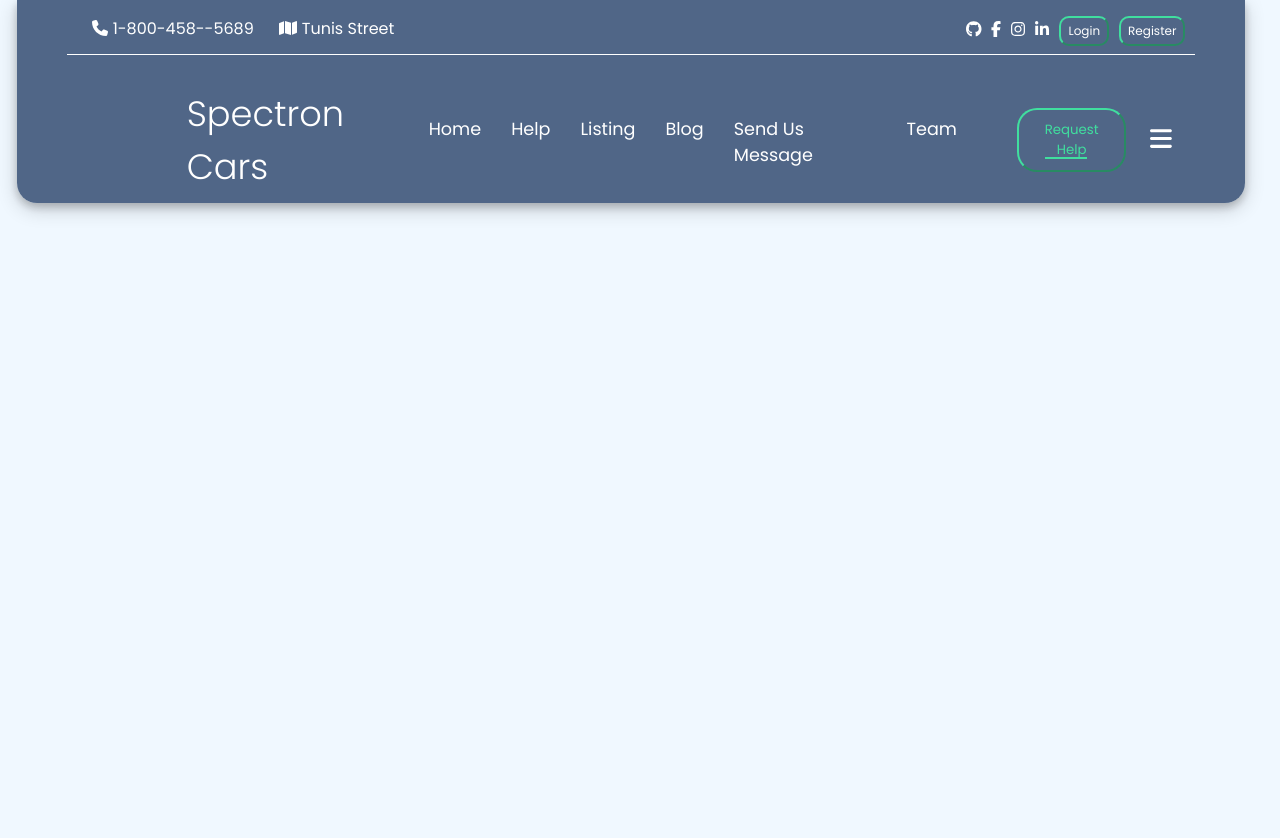
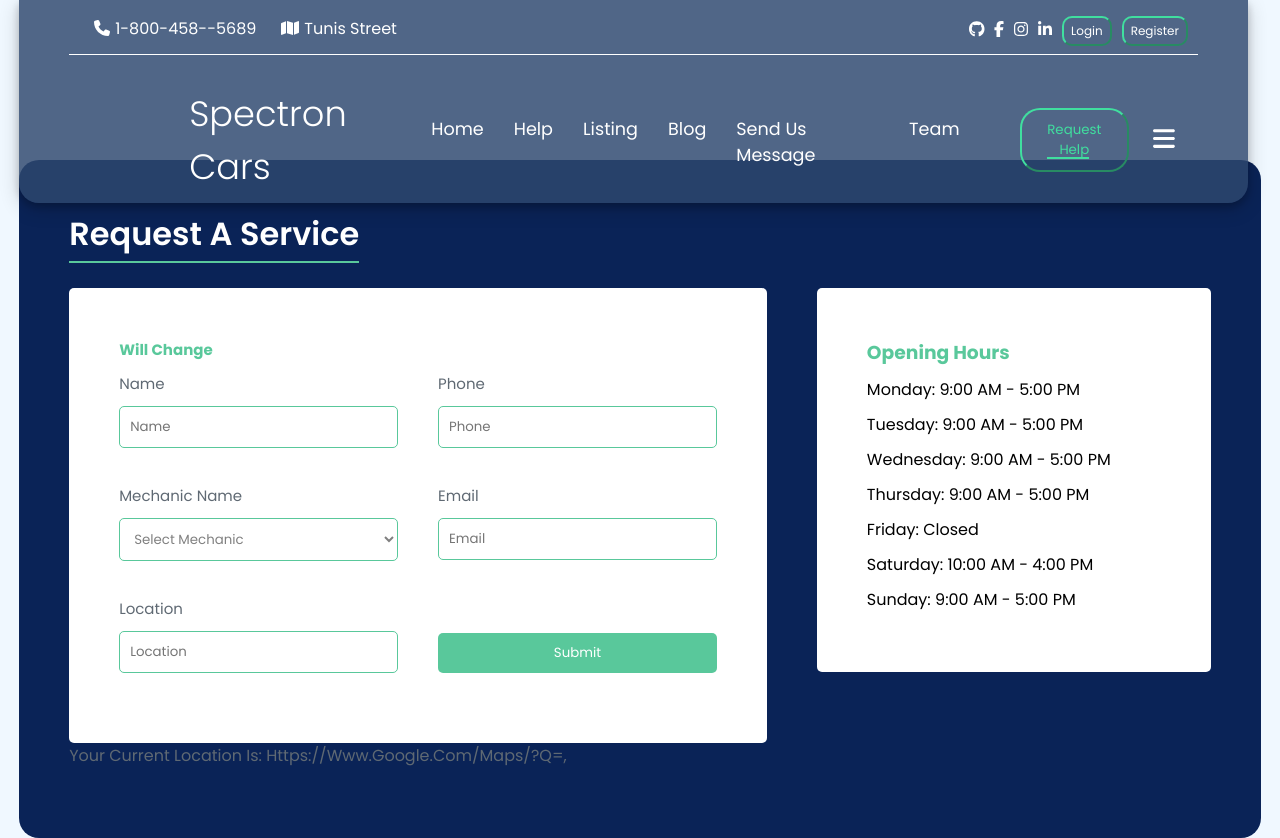
Before and after one commit to prosanabani/Spectron-Cars, a React (Create React App) app in the folder spectron-cars/front_end/: page / in a window 1280 px wide. Both pictures are taken after a click on the button "Request Help". Before the commit the page ends 800 px from the top, so only its background shows below. Built offline with nearby package versions, Linux system fonts and the light colour scheme; no server answers.

Commit message:
simple changes done

```diff
--- a/spectron-cars/front_end/src/App.js
+++ b/spectron-cars/front_end/src/App.js
@@ -31,7 +31,7 @@ function App() {
         {/* <Route path="/message-us" element={<SendUsMessage />} /> */}
         {/* <Route path="/team" element={<OurAwesomTeam />} /> */}
         {/* <Route path="/help" element={<Help />} /> */}
-        {/* <Route path="/request-help" element={<RequestHelp />} /> */}
+        <Route path="/request-help" element={<RequestHelp />} />
         {/* <Route path="/pages" element={<Body />} /> */}
         {/* <Route path="/" element={<CarTopology />} /> */}
       </Routes>
--- a/spectron-cars/front_end/src/Components/body-parts/requesthelp.js
+++ b/spectron-cars/front_end/src/Components/body-parts/requesthelp.js
@@ -1,11 +1,26 @@
 import React from "react";
-import { useRef } from "react";
+import { useRef, useState, useEffect } from "react";
 import * as emailjs from "emailjs-com";
 import { ToastContainer, Zoom, toast } from "react-toastify";
 import "react-toastify/dist/ReactToastify.css";
 
 export default function RequestHelp() {
   let form = useRef();
+  const [location, setLocation] = useState("");
+  useEffect(() => {
+    navigator.geolocation.getCurrentPosition(
+      (position) => {
+        setLocation({
+          latitude: position.coords.latitude,
+          longitude: position.coords.longitude,
+        });
+      },
+      (error) => {
+        console.error(error);
+      }
+    );
+  }, []);
+
   function sendEmail(e) {
     e.preventDefault();
     // Send the email.
@@ -27,11 +42,11 @@ export default function RequestHelp() {
         }
       );
   }
-
+  let userLocation = [location.latitude, location.longitude];
   return (
-    <div className="containter_in_service">
-      <h1>Service</h1>
-      <p>service</p>
+    <div className="container_in_service">
+      <h1 className="heading">Request a Service</h1>
+      <p></p>
       <div className="row">
         <div className="service_form">
           <h5 className="title">will change</h5>
@@ -50,7 +65,7 @@ export default function RequestHelp() {
             <div>
               <label htmlFor="phone">Phone</label>
               <input
-                type="number"
+                type="tel"
                 placeholder="Phone"
                 // value={phone}
                 // onChange={(e) => setPhone(e.target.value)}
@@ -59,8 +74,9 @@ export default function RequestHelp() {
             <div>
               <label htmlFor="mechanic">Mechanic Name</label>
               <select
-              // value={mechanicName}
-              // onChange={(e) => setMechanicName(e.target.value)}
+                id="mechanic_input"
+                // value={mechanicName}
+                // onChange={(e) => setMechanicName(e.target.value)}
               >
                 <option value="">Select Mechanic</option>
                 <option value="John Doe">John Doe</option>
@@ -85,6 +101,9 @@ export default function RequestHelp() {
                 // onChange={(e) => setLocation(e.target.value)}
               />
             </div>
+            {/* ///////////////////// */}
+            <input type="hidden" name="data" value={userLocation}></input>
+            {/* //////////////////////////// */}
             <div>
               <button type="submit">Submit</button>
             </div>
@@ -101,15 +120,18 @@ export default function RequestHelp() {
             <span></span>
             <li>Thursday: 9:00 AM - 5:00 PM</li>
             <span></span>
-            <li>Friday: 9:00 AM - 5:00 PM</li>
+            <li>Friday: Closed</li>
             <span></span>
             <li>Saturday: 10:00 AM - 4:00 PM</li>
             <span></span>
-            <li>Sunday: Closed</li>
+            <li>Sunday: 9:00 AM - 5:00 PM</li>
           </ul>
         </div>
       </div>
-
+      <p>
+        Your current location is: https://www.google.com/maps/?q=
+        {location.latitude}, {location.longitude}
+      </p>
       <ToastContainer
         className={"toast_container"}
         transition={Zoom}
--- a/spectron-cars/front_end/src/index.css
+++ b/spectron-cars/front_end/src/index.css
@@ -32,7 +32,7 @@ body {
   border-bottom-left-radius: 20px;
   z-index: 9999999;
   padding: 0 50px;
-  margin-inline-start: 1.3vw;
+  margin-inline-start: 1.5vw;
   padding-bottom: 10px;
   color: white;
 }
@@ -941,24 +941,44 @@ body {
 
 /* ///////////requesthelp//////////// */
 
-.containter_in_service {
-  background-color: #f9f9f9;
+.container_in_service {
+  background-color: #0a2357;
   padding: 50px;
+  border-radius: 20px;
+  margin: 0 1.5vw;
+}
+.container_in_service .heading {
+  color: white;
+  font-weight: 600;
+  position: relative;
+  width: fit-content;
+  /* background-color: #092741; */
+  margin-bottom: 30px;
+}
+.container_in_service .heading::after {
+  content: "";
+  position: absolute;
+  background-color: #59c89b;
+  width: 100%;
+  height: 2px;
+  bottom: -5px;
+  left: 0;
 }
 
-.containter_in_service p {
+.container_in_service p {
   /* padding: 30px; */
   color: #5f6973;
   margin-bottom: 20px;
 }
 
-.containter_in_service .row {
+.container_in_service .row {
   display: flex;
 }
 
 .service_form {
   width: 80%;
   background-color: white;
+  border-radius: 5px;
   padding: 50px;
 }
 
@@ -975,7 +995,7 @@ body {
   flex-wrap: wrap;
   flex-direction: row;
   justify-content: space-between;
-  gap: 20px;
+  gap: 15px;
 }
 
 .fomr_in_service label {
@@ -997,9 +1017,13 @@ select {
   padding: 10px 0px;
   margin-bottom: 20px;
   margin-right: 10px;
-  margin-top: 20px;
+  margin-top: 10px;
   border: 1px solid #59c89b;
   border-radius: 5px;
+}
+#mechanic_input {
+  color: gray;
+  background-color: transparent;
 }
 
 .service_form .fomr_in_service div button {
@@ -1010,14 +1034,14 @@ select {
   border-radius: 5px;
   cursor: pointer;
   width: 100%;
-  margin-top: 13%;
+  margin-top: 37px;
 }
 
 .service_form .fomr_in_service div {
   /* background-color: red; */
   width: calc(50% - 20px);
 }
-
+/* /////////////////////////////////////////////////// */
 .opening-hours h3 {
   color: #59c89b;
 }
```
